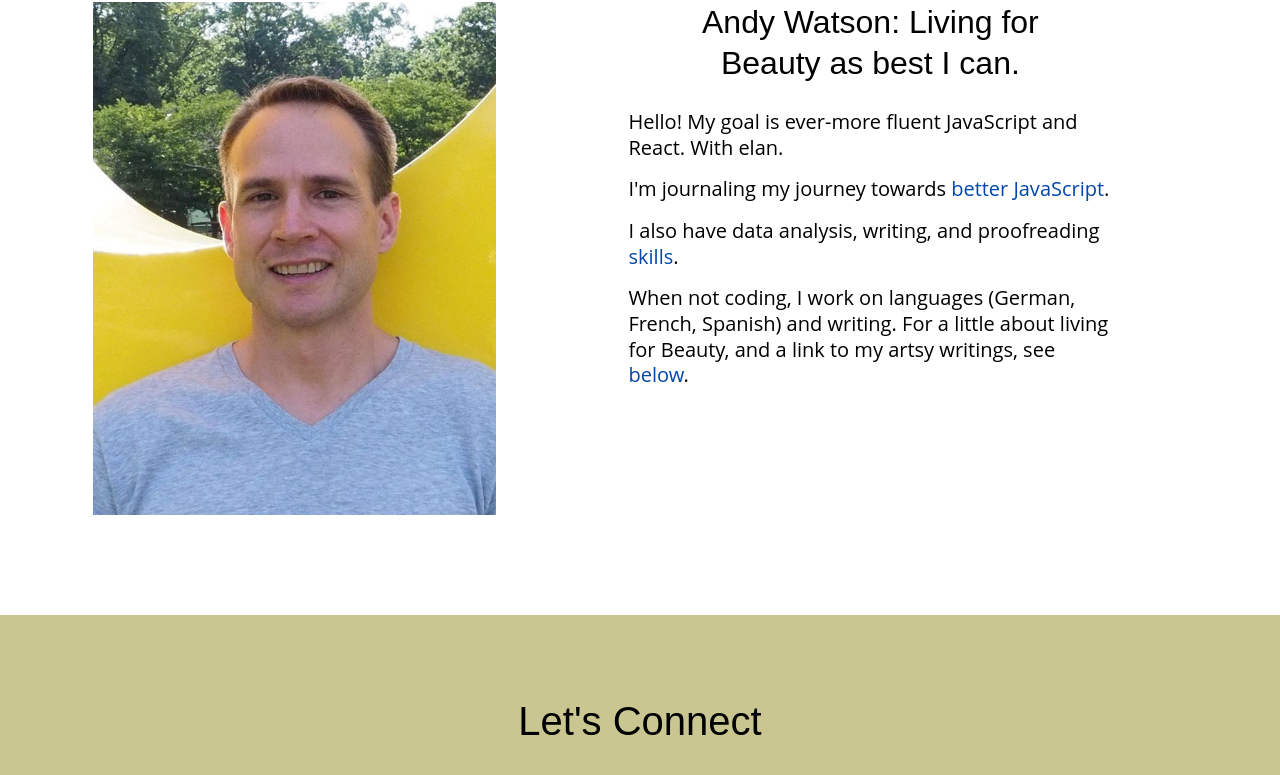
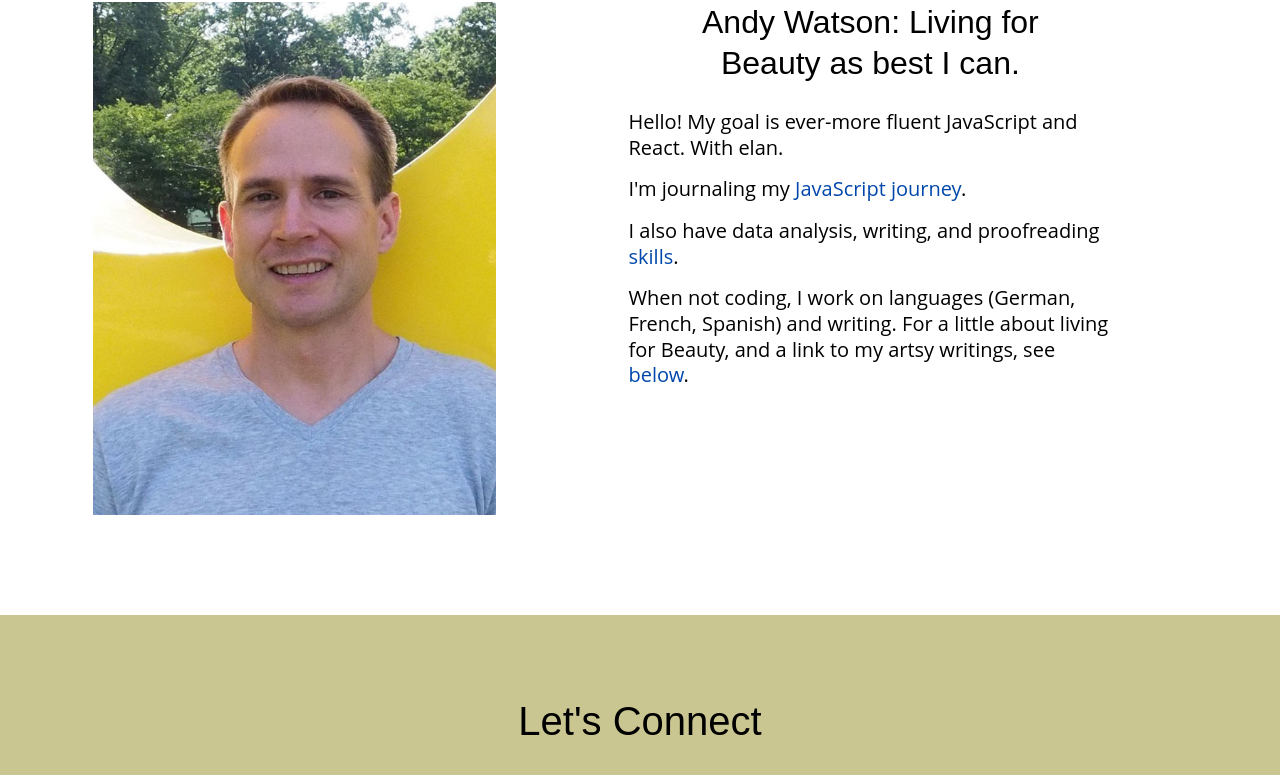
Before and after one commit to werdnamac/developer-profile, a website built with Parcel: page index.html in a window 1280 px wide. Shown: the part 3058-3833 px from the top of the page. Built offline with nearby package versions, Linux system fonts and the light colour scheme.

Commit message:
Another change to the about section content.

```diff
--- a/index.html
+++ b/index.html
@@ -260,8 +260,8 @@
                   With elan.
               </p>
                 <p>
-                I'm journaling my journey towards <a href="https://www.willardswordsmithy.com/blog/" target="_blank">
-                  better JavaScript</a>.
+                I'm journaling my <a href="https://www.willardswordsmithy.com/blog/" target="_blank">
+                  JavaScript journey</a>.
                 </p>
 
                 <p>
```
